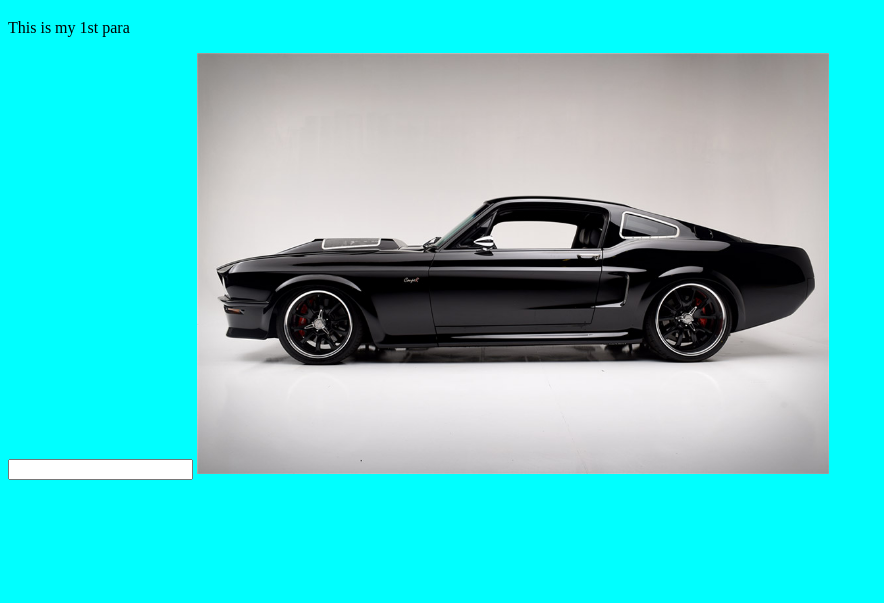
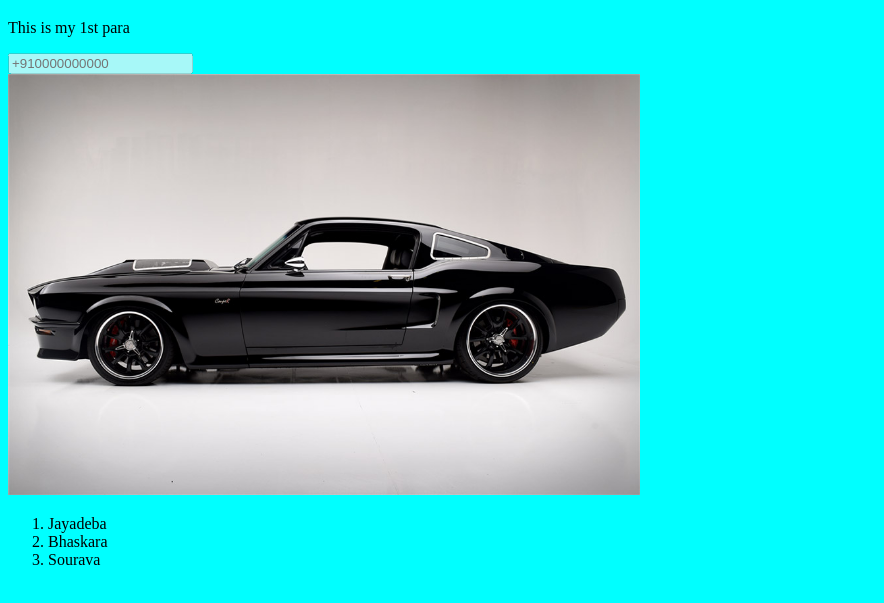
Before and after one commit to JD-codes1711/JP_rpo, a plain HTML site: page index.html in a window 1280 px wide. Shown: the part 61-664 px from the top of the page, without its empty margins (0-884 px from the left). Drawn offline with Linux system fonts and the light colour scheme.

Commit message:
modified HTMML file

```diff
--- a/index.html
+++ b/index.html
@@ -8,7 +8,13 @@
 <body bgcolor="cyan">
     <h1 class="h1">This is my 1st heading</h1>
     <p class="p">This is my 1st para</p>
-    <input type="number">
+    <input type="number" placeholder="+910000000000" disabled>
+    <br>
     <img width="50%" height="auto" src="Wallpapr2.jpg" alt="my mas-image">
+    <br>
+    <ol>
+        <li>Jayadeba</li>
+        <li>Bhaskara</li>
+        <li>Sourava</li>
 </body>
 </html>
```
Also changed, not shown: Wallpapr1.gif (added).
